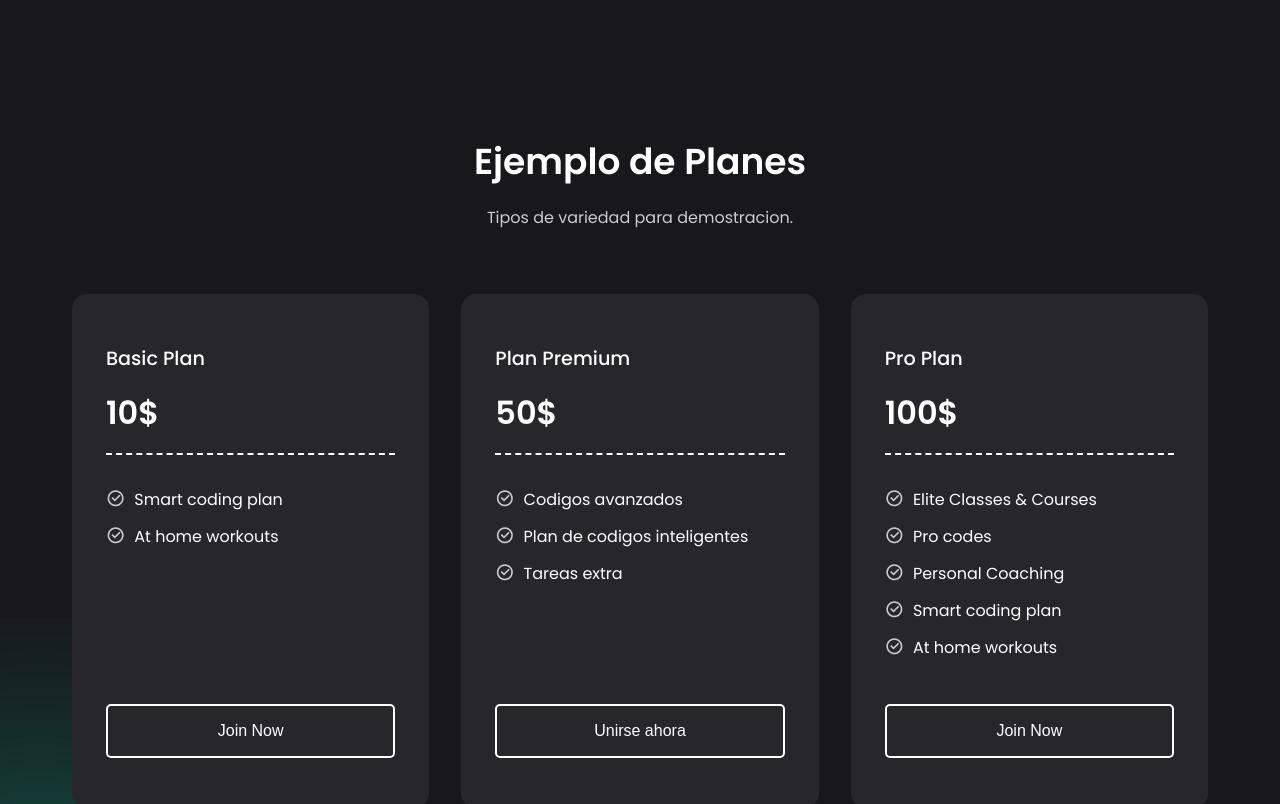
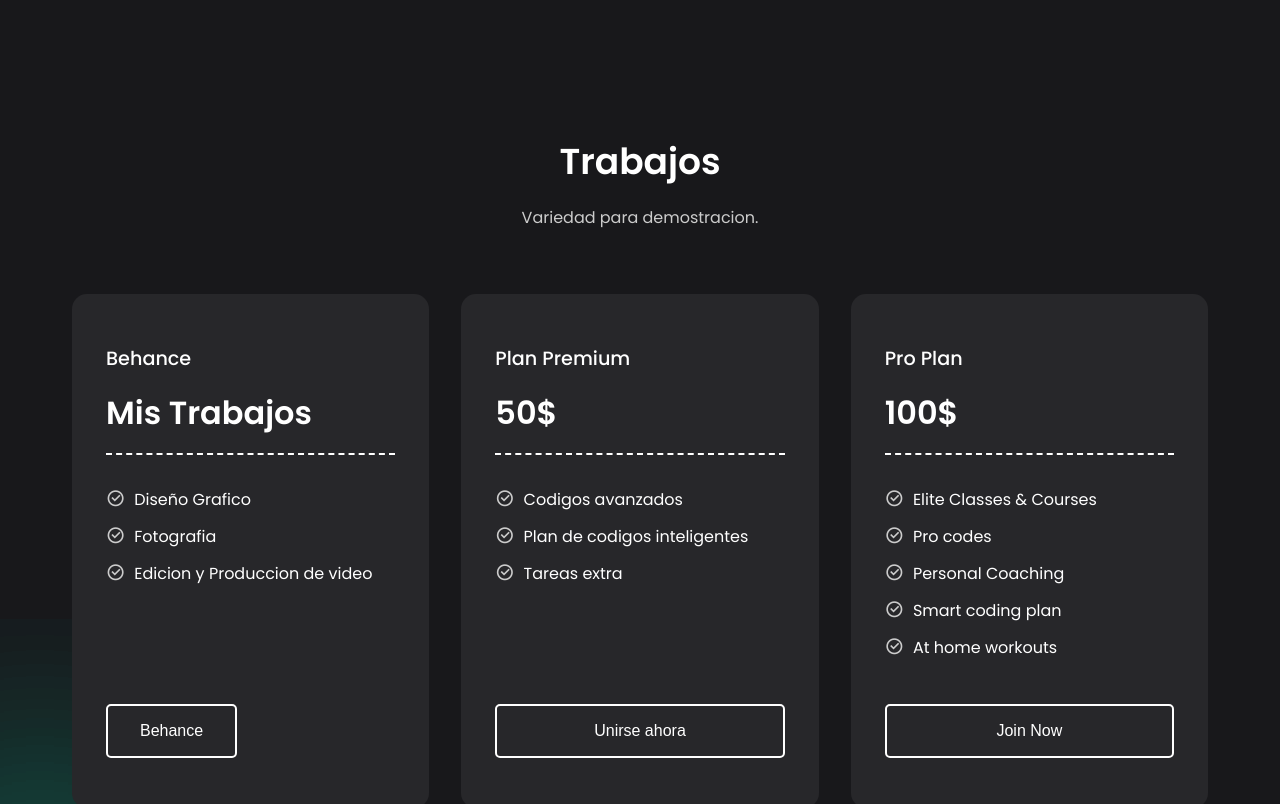
Before and after one commit to santisapee/Portfolio, a plain HTML site: page index.html in a window 1280 px wide. Shown: the part 1160-1964 px from the top of the page. Drawn offline with nearby package versions, Linux system fonts and the light colour scheme.

Commit message:
Update index.html

```diff
--- a/index.html
+++ b/index.html
@@ -21,7 +21,7 @@
         <ul class="nav-links">
             <li class="link"><a href="#">Home</a></li>
             <li id="link1" class="link"><a href="#">Caracteristicas</a></li>
-            <li id="link2" class="link"><a href="#">Planes</a></li>
+            <li id="link2" class="link"><a href="#">Trabajos</a></li>
             <li id="link3" class="link"><a href="#">Redes y contacto</a></li>
         </ul>
 
@@ -98,25 +98,31 @@
     </section>
 
     <section class="container">
-        <h2 class="header">Ejemplo de Planes</h2>
+        <h2 class="header">Trabajos</h2>
         <p class="sub-header">
-            Tipos de variedad para demostracion.
+            Variedad para demostracion.
         </p>
         <div class="pricing">
             <div class="card">
                 <div class="content">
-                    <h4>Basic Plan</h4>
-                    <h3>10$</h3>
+                    <h4>Behance</h4>
+                    <h3>Mis Trabajos</h3>
                     <p>
                         <i class="ri-checkbox-circle-line"></i>
-                        Smart coding plan
+                        Diseño Grafico
                     </p>
                     <p>
                         <i class="ri-checkbox-circle-line"></i>
-                        At home workouts
+                        Fotografia
+                    </p>
+                    <p>
+                        <i class="ri-checkbox-circle-line"></i>
+                        Edicion y Produccion de video
                     </p>
                 </div>
-                <button class="btn">Join Now</button>
+                <a href="https://www.behance.net/santiagomoreira2">
+                <button class="btn">Behance</button>
+            </a>
             </div>
             <div class="card">
                 <div class="content">
```
